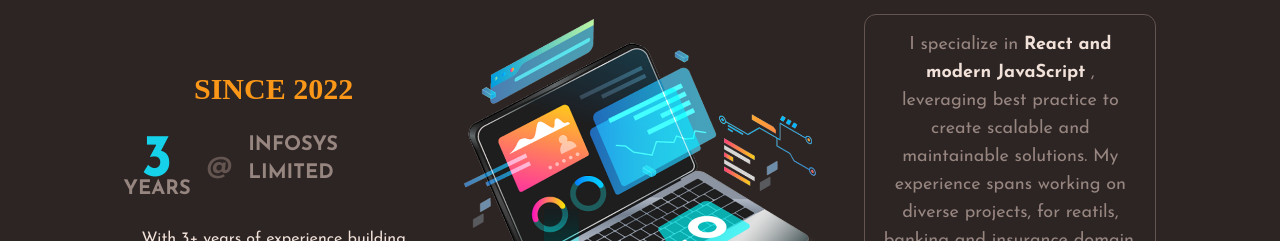
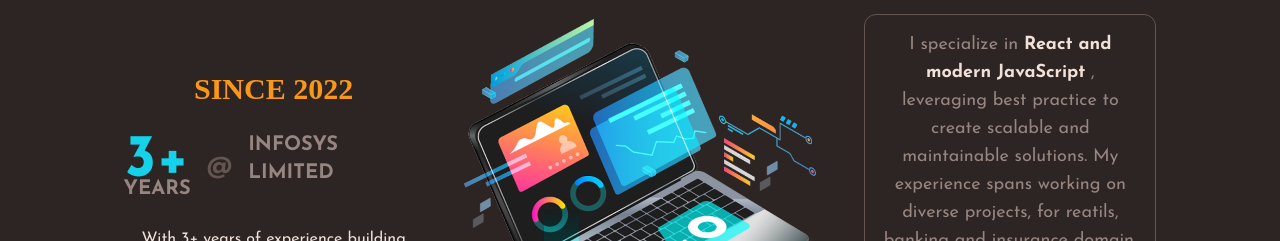
Before and after one commit to surya-prakash08/portfolio-website-with-react, a React (Vite) app: page / in a window 1280 px wide. Shown: the part 2080-2321 px from the top of the page. Built offline with nearby package versions, Linux system fonts and the light colour scheme.

Commit message:
Update ExperienceTopLeft.jsx

```diff
--- a/src/components/exprienceSection/ExperienceTopLeft.jsx
+++ b/src/components/exprienceSection/ExperienceTopLeft.jsx
@@ -8,7 +8,7 @@ const ExperienceTopLeft = () => {
         Since 2022
       </p>
       <div className="flex justify-center items-center gap-4 ">
-        <ExperienceInfo number="3" text="Years" />
+        <ExperienceInfo number="3+" text="Years" />
         <p className="font-bold text-2xl text-lightBrown">@</p>
         <ExperienceInfo text="Infosys Limited"  />
       </div>
```
